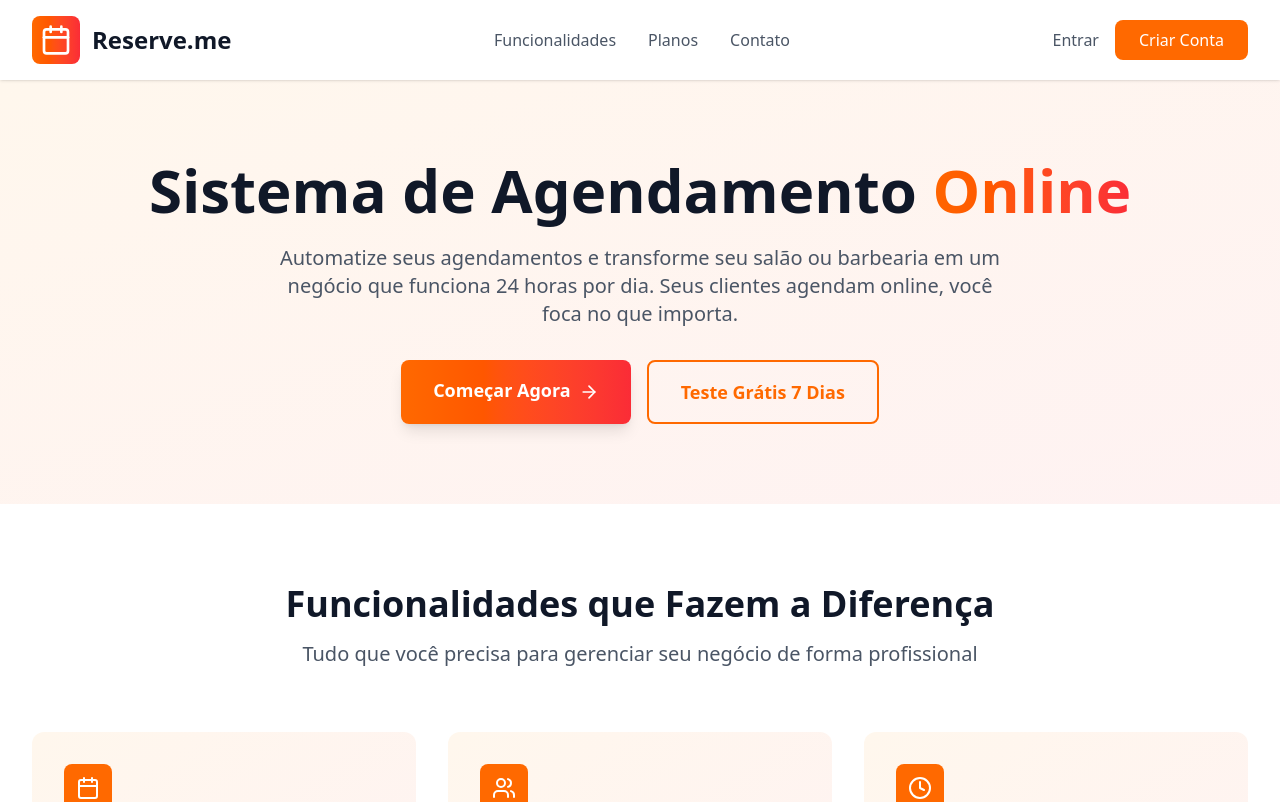
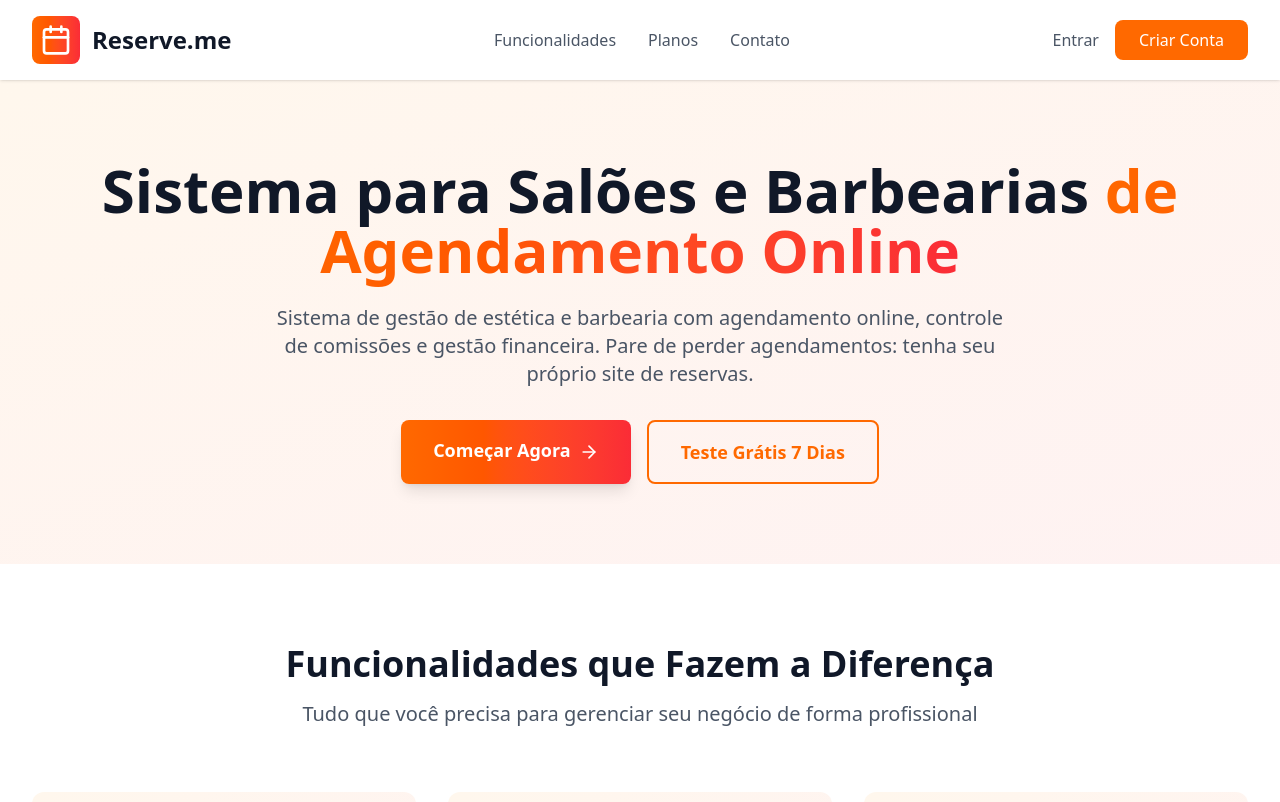
Before and after one commit to AndersonJr-Dev/reserve-me-saas, a Next.js app: page / in a window 1280 px wide. Shown: the top 802 px of the page. Built offline with nearby package versions, Linux system fonts and the light colour scheme; no server answers.

Commit message:
feat: update site metadata and base URL configuration
- Update base URL references from reserve.me to reserve-me-online.vercel.app
- Add Google Search Console verification
- Improve SEO metadata and keywords
- Add new /planos route to sitemap
- Update homepage and layout text for better marketing

```diff
--- a/app/layout.tsx
+++ b/app/layout.tsx
@@ -14,11 +14,23 @@ const geistMono = Geist_Mono({
 
 export const metadata: Metadata = {
   title: {
-    default: "Reserve.me - Sistema de Agendamento Online para Salões e Barbearias",
+    default: "Reserve.me | Sistema para Salões e Barbearias",
     template: "%s | Reserve.me"
   },
-  description: "Automatize seus agendamentos e transforme seu salão ou barbearia em um negócio que funciona 24 horas por dia. Sistema completo de agendamento online com link personalizado.",
-  keywords: ["agendamento online", "agenda salão", "sistema agendamento", "barbearia online", "salão beleza", "app agendamento"],
+  description:
+    "Software completo para agendamento online, gestão financeira e controle de comissões para salões de beleza e barbearias. Teste grátis.",
+  keywords: [
+    "sistema para salão de beleza",
+    "programa para barbearia",
+    "app de agendamento online",
+    "software de gestão de estética",
+    "agendamento online",
+    "gestão de barbearia",
+    "software estética",
+    "controle de comissão",
+    "gestão financeira",
+    "agenda online para clínica de estética"
+  ],
   authors: [{ name: "Reserve.me" }],
   creator: "Reserve.me",
   publisher: "Reserve.me",
@@ -36,9 +48,9 @@ export const metadata: Metadata = {
   openGraph: {
     type: "website",
     locale: "pt_BR",
-    url: "https://reserve.me",
-    title: "Reserve.me - Sistema de Agendamento Online",
-    description: "Automatize seus agendamentos e transforme seu salão ou barbearia em um negócio que funciona 24 horas por dia.",
+    url: process.env.NEXT_PUBLIC_BASE_URL || "https://reserve-me-online.vercel.app",
+    title: "Transforme a gestão do seu salão",
+    description: "Pare de perder agendamentos. Tenha seu próprio site de reservas.",
     siteName: "Reserve.me",
   },
   twitter: {
@@ -46,7 +58,11 @@ export const metadata: Metadata = {
     title: "Reserve.me - Sistema de Agendamento Online",
     description: "Automatize seus agendamentos e transforme seu salão ou barbearia em um negócio que funciona 24 horas por dia.",
   },
-  metadataBase: new URL("https://reserve.me"),
+  verification: {
+    google: process.env.NEXT_PUBLIC_GOOGLE_SITE_VERIFICATION || undefined,
+  },
+  metadataBase: new URL(process.env.NEXT_PUBLIC_BASE_URL || "https://reserve-me-online.vercel.app"),
+  alternates: { canonical: "/" },
 };
 
 export default function RootLayout({
--- a/app/page.tsx
+++ b/app/page.tsx
@@ -45,12 +45,12 @@ export default function HomePage() {
         <div className="max-w-7xl mx-auto px-4 sm:px-6 lg:px-8">
           <div className="text-center">
             <h1 className="text-3xl sm:text-4xl md:text-5xl lg:text-6xl font-bold text-gray-900 mb-4 sm:mb-6 px-4">
-              Sistema de Agendamento
-              <span className="text-transparent bg-clip-text bg-gradient-to-r from-orange-500 to-red-500"> Online</span>
+              Sistema para Salões e Barbearias
+              <span className="text-transparent bg-clip-text bg-gradient-to-r from-orange-500 to-red-500"> de Agendamento Online</span>
           </h1>
             <p className="text-base sm:text-lg md:text-xl text-gray-600 mb-6 sm:mb-8 max-w-3xl mx-auto px-4">
-              Automatize seus agendamentos e transforme seu salão ou barbearia em um negócio que funciona 24 horas por dia.
-              Seus clientes agendam online, você foca no que importa.
+              Sistema de gestão de estética e barbearia com agendamento online, controle de comissões e gestão financeira.
+              Pare de perder agendamentos: tenha seu próprio site de reservas.
             </p>
             <div className="flex flex-col sm:flex-row gap-3 sm:gap-4 justify-center px-4">
               <Link
--- a/app/sitemap.ts
+++ b/app/sitemap.ts
@@ -1,7 +1,7 @@
 import { MetadataRoute } from 'next'
 
 export default function sitemap(): MetadataRoute.Sitemap {
-  const baseUrl = 'https://reserve.me'
+  const baseUrl = process.env.NEXT_PUBLIC_BASE_URL || 'https://reserve-me-online.vercel.app'
 
   return [
     {
@@ -22,5 +22,11 @@ export default function sitemap(): MetadataRoute.Sitemap {
       changeFrequency: 'monthly',
       priority: 0.5,
     },
+    {
+      url: `${baseUrl}/planos`,
+      lastModified: new Date(),
+      changeFrequency: 'monthly',
+      priority: 0.7,
+    },
   ]
 }
```
Also changed, not shown: public/robots.txt, 1 other file (tests, documents, lock files or other folders).
